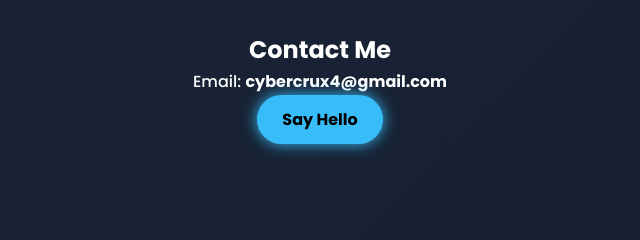
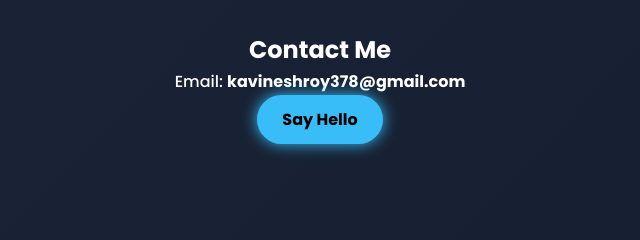
Before and after one commit to Mr-kavinesh/Mr-kavinesh-, a plain HTML site: page index.html in a window 1280 px wide. Shown: the part 1164-1404 px from the top of the page, 320-960 px from the left. Drawn offline with Linux system fonts and the light colour scheme.

Commit message:
Update index.html

```diff
--- a/index.html
+++ b/index.html
@@ -50,7 +50,7 @@
 
   <section id="contact" class="contact">
     <h2>Contact Me</h2>
-    <p>Email: <b>cybercrux4@gmail.com</b></p>
+    <p>Email: <b>kavineshroy378@gmail.com</b></p>
     <button id="helloBtn">Say Hello</button>
   </section>
 
```
